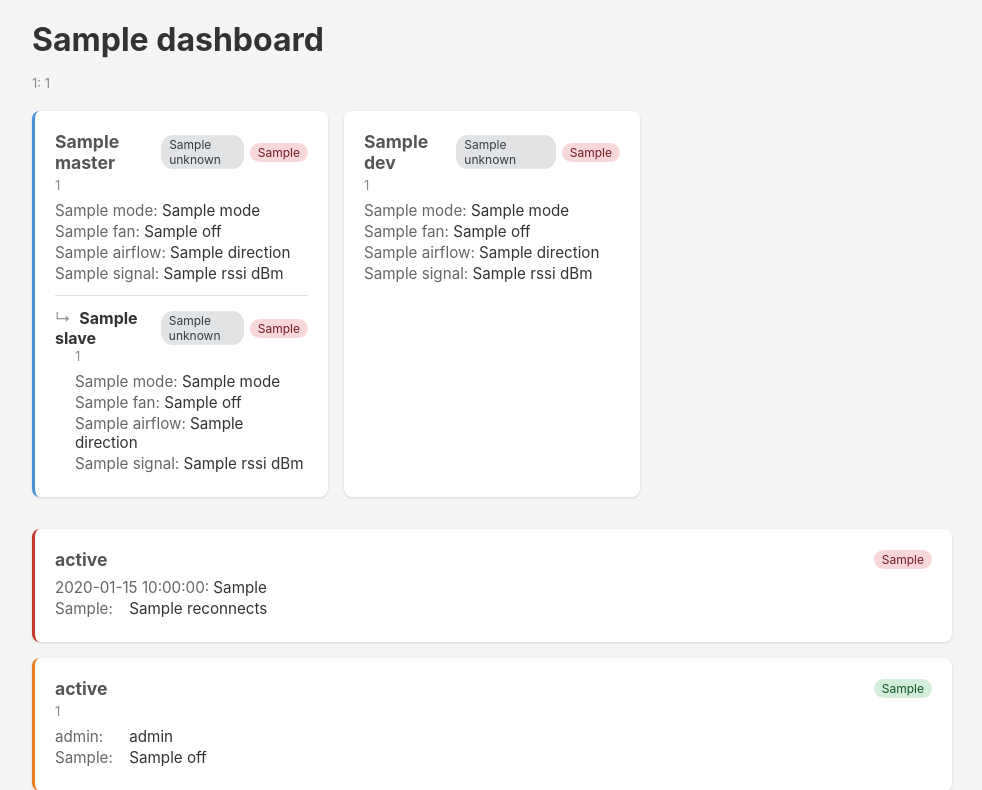
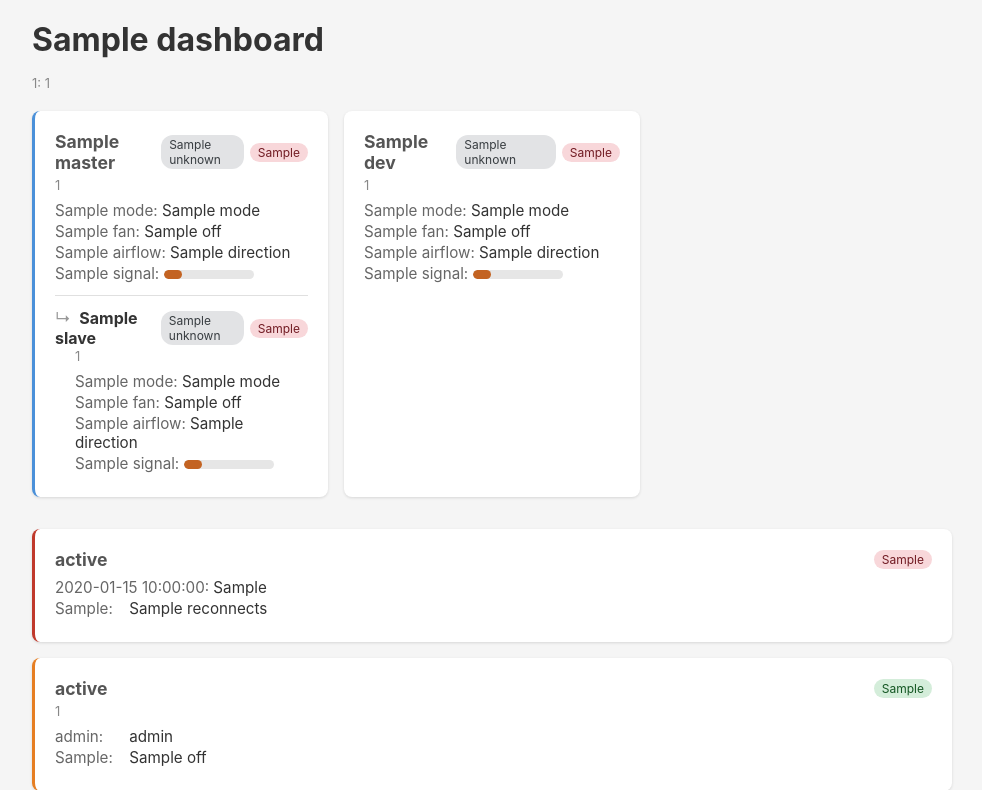
Before and after one commit to Zapfmeister/maico-enocean-mqtt, a FastAPI app: template templates/dashboard.html in a window 1280 px wide. Shown: the part 56-846 px from the top of the page, without its empty margins (148-1130 px from the left). Run offline with FastAPI, Linux system fonts and the light colour scheme; the template is opened without the code that fills it: most values are stand-ins (such as "Sample title", 1, 10 or a date in 2020); parts of the project's set-up code (start-up, migrations or seed data) failed here and were passed over.

Commit message:
Show signal strength as a red→green bar in the web UI
Replace the bare "-70 dBm" text on the dashboard with a coloured
strength bar: RSSI maps to a 0–100 % quality (-100 → 0 %, -50 → 100 %),
the fill width and hue go red (weak) → green (strong). The exact dBm
stays available as a hover tooltip.

Co-Authored-By: Claude Opus 4.8 (1M context) <noreply@anthropic.com>

```diff
--- a/templates/dashboard.html
+++ b/templates/dashboard.html
@@ -17,6 +17,15 @@
 </div>
 {% endmacro %}
 
+{# Red→green signal bar. Maps RSSI (dBm) to a 0–100 % quality: -100 → 0 %,
+   -75 → 50 %, -50 → 100 %. The exact dBm stays available on hover. #}
+{% macro signal_bar(rssi) %}
+{% set q = [[(rssi + 100) * 2, 0]|max, 100]|min %}
+<span class="signal-bar" title="{{ rssi }} dBm">
+    <span class="signal-fill" style="width: {{ q }}%; background: hsl({{ (q * 1.2)|int }}, 70%, 45%);"></span>
+</span>
+{% endmacro %}
+
 {% macro device_state(dev) %}
 {% if dev.state %}
 <div class="device-info">
@@ -26,7 +35,7 @@
     <div class="info-row"><span class="info-label">{{ t.airflow }}:</span> {{ direction_labels.get(dev.state.direction, dev.state.direction) }}</div>
     {% endif %}
     {% if dev.connection and dev.connection.rssi is not none %}
-    <div class="info-row"><span class="info-label">{{ t.signal }}:</span> {{ dev.connection.rssi }} dBm</div>
+    <div class="info-row"><span class="info-label">{{ t.signal }}:</span> {{ signal_bar(dev.connection.rssi) }}</div>
     {% endif %}
 </div>
 {% endif %}
@@ -178,6 +187,21 @@
         min-width: 70px;
         display: inline-block;
     }
+    .signal-bar {
+        display: inline-block;
+        width: 90px;
+        height: 9px;
+        border-radius: 5px;
+        background: #e6e6e6;
+        overflow: hidden;
+        vertical-align: middle;
+    }
+    .signal-fill {
+        display: block;
+        height: 100%;
+        border-radius: 5px;
+        transition: width 0.3s, background 0.3s;
+    }
     .controls-section {
         margin-top: 10px;
         display: flex;
```
